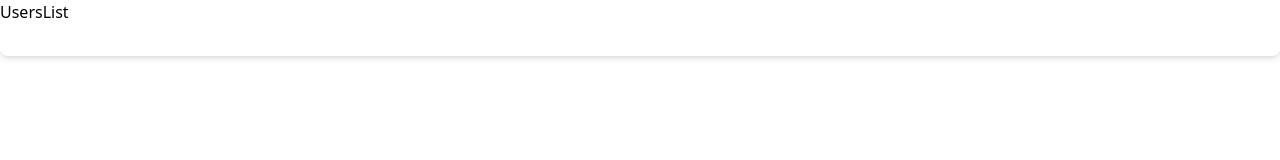
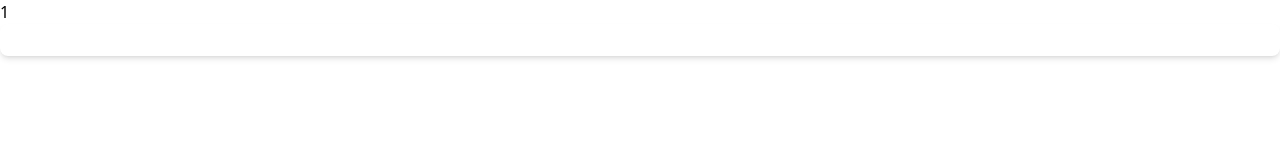
Before and after one commit to MuhammmadAwais/GalleryApp, a React (Vite) app: page / in a window 1280 px wide. Shown: the top 160 px of the page. Built offline with nearby package versions, Linux system fonts and the light colour scheme; data requests are answered from the project's data file.

Commit message:
Commit the fixes of bugs with refactoring of code

```diff
--- a/package.json
+++ b/package.json
@@ -4,11 +4,11 @@
   "version": "0.0.0",
   "type": "module",
   "scripts": {
+    "start:server": "json-server --watch db.json --port 3005",
     "dev": "vite",
     "build": "tsc -b && vite build",
     "lint": "eslint .",
-    "preview": "vite preview",
-    "server": "json-server --watch db.json --port 3005"
+    "preview": "vite preview"
   },
   "dependencies": {
     "@reduxjs/toolkit": "^2.10.1",
--- a/src/Components/UsersList.tsx
+++ b/src/Components/UsersList.tsx
@@ -1,19 +1,25 @@
 import { useEffect } from "react";
-import { useDispatch   } from "react-redux";
-import type { Dispatch } from "redux";
-
+import { useDispatch, useSelector } from "react-redux";
 import { fetchUsers } from "../store/Thunks/fetchUsers";
+import type { RootState, AppDispatch } from "../store";
 
 const UsersList: React.FC = () => {
-  const dispatch: Dispatch = useDispatch();
+  const dispatch: AppDispatch = useDispatch();
+
+  const { isLoading, data, error } = useSelector(
+    (state: RootState) => state.user
+  );
 
   useEffect(() => {
-    dispatch(fetchUsers() as any);
+    dispatch(fetchUsers());
   }, [dispatch]);
+
+  if(isLoading) return <h1>Loading...</h1>
+  if(error) return <h1>{error.message}</h1>
 
   return (
     <div>
-      <h1>UsersList</h1>
+      <h1>{data.length}</h1>
     </div>
   );
 };
--- a/src/store/Slices/userSlice.tsx
+++ b/src/store/Slices/userSlice.tsx
@@ -3,7 +3,7 @@ import { fetchUsers } from "../Thunks/fetchUsers";
 import type { SerializedError } from "../../Types/errorTypes";
 
 
-interface UserState {
+ export interface UserState {
   data: any[];
   isLoading: boolean;
   error: SerializedError | null;
--- a/src/store/Thunks/fetchUsers.tsx
+++ b/src/store/Thunks/fetchUsers.tsx
@@ -2,7 +2,7 @@ import { createAsyncThunk } from "@reduxjs/toolkit";
 import axios from "axios";
 
 const fetchUsers = createAsyncThunk("users/fetch", async () => {
-    const response = await axios.get("https://localhost:3005/users");
+    const response = await axios.get("http://localhost:3005/users");
     return response.data
 
 });
```
Also changed, not shown: src/store/index.tsx (+7 -3 lines).
